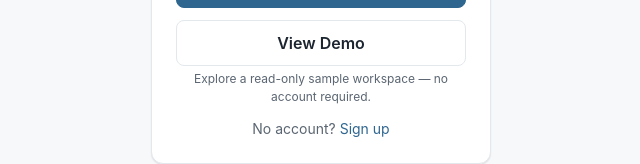
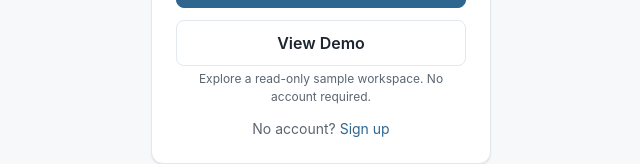
Before and after one commit to SuryaK5125/HealthLedger, a React (Create React App) app: page /login in a window 1280 px wide. Shown: the part 393-557 px from the top of the page, without its empty margins (319-959 px from the left). Built offline with nearby package versions, Linux system fonts and the light colour scheme; no server answers.

Commit message:
Refine demo login copy

```diff
--- a/src/pages/Login.jsx
+++ b/src/pages/Login.jsx
@@ -114,7 +114,7 @@ export default function Login() {
           View Demo
         </button>
         <p className="muted" style={{ fontSize: "var(--font-size-xs)", textAlign: "center", marginTop: "calc(-1 * var(--space-2))" }}>
-          Explore a read-only sample workspace — no account required.
+          Explore a read-only sample workspace. No account required.
         </p>
 
         <div className="muted" style={{ fontSize: "var(--font-size-sm)", textAlign: "center" }}>
```
